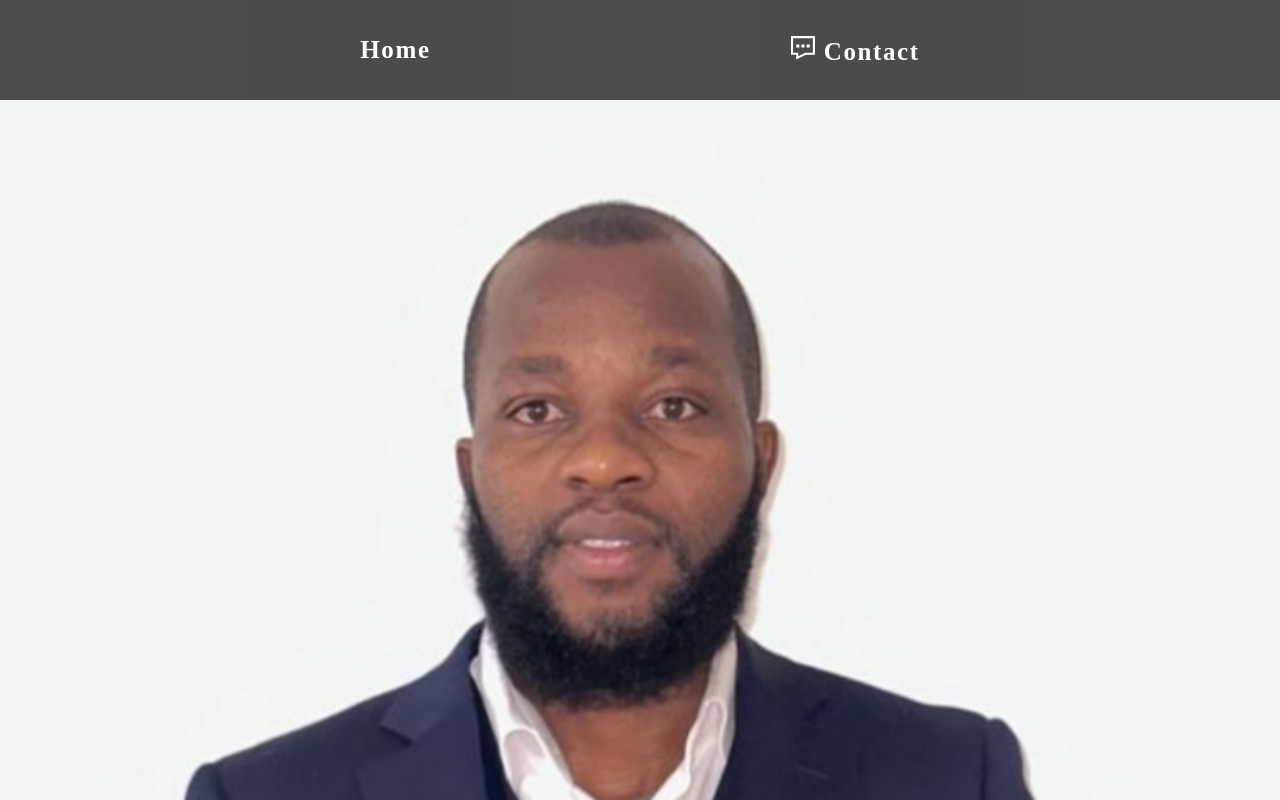
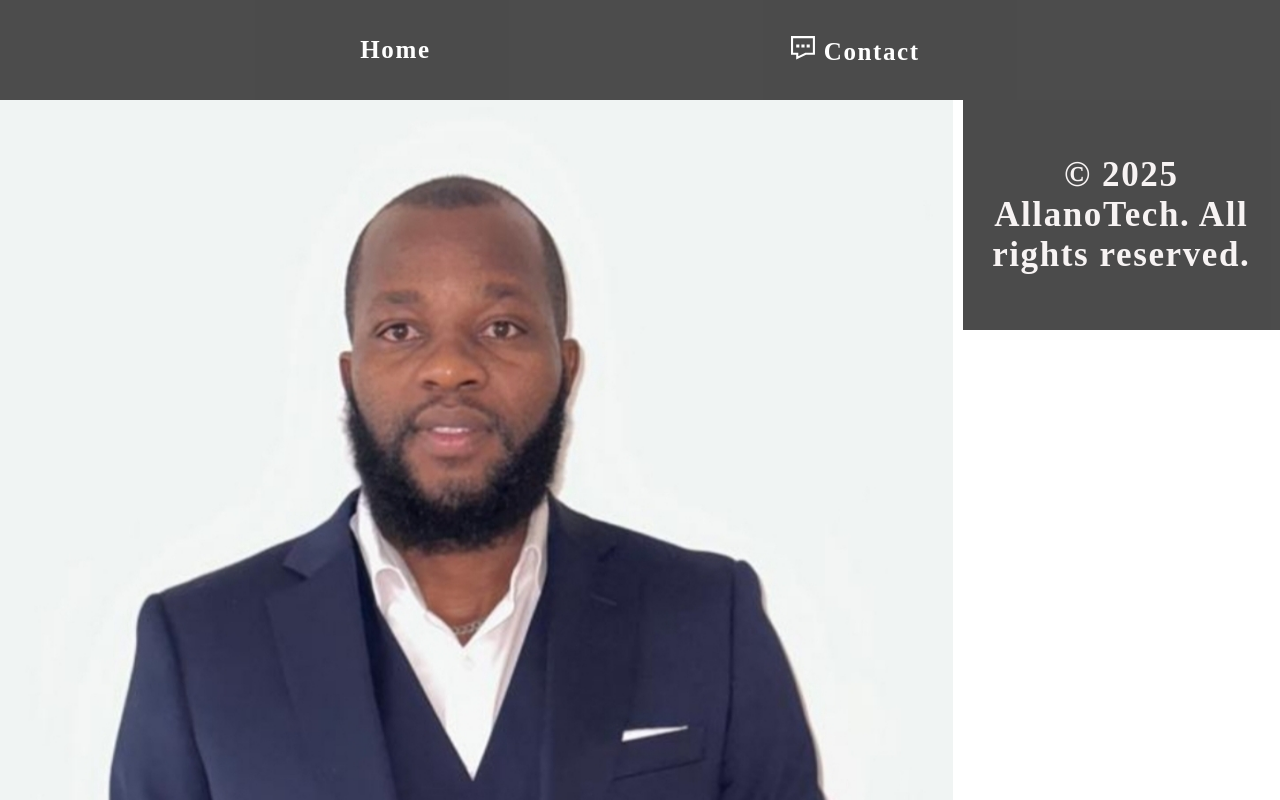
Before and after one commit to Allano256/my_webiste, a React (Vite) app: page / in a window 1280 px wide. Shown: the top 800 px of the page. Built offline with nearby package versions, Linux system fonts and the light colour scheme.

Commit message:
Started on large screen media querry

```diff
--- a/src/pages/Applayout.module.css
+++ b/src/pages/Applayout.module.css
@@ -4,3 +4,15 @@
   min-height: 100vh;
   justify-content: space-between;
 }
+
+@media screen and (min-width: 1024px) {
+  .layout {
+    display: grid;
+    grid-template-areas:
+      "sidebar mainContent"
+      "footer footer";
+    grid-template-columns: 3fr 1fr;
+    grid-template-rows: auto 1fr auto;
+    gap: 10px;
+  }
+}
```
